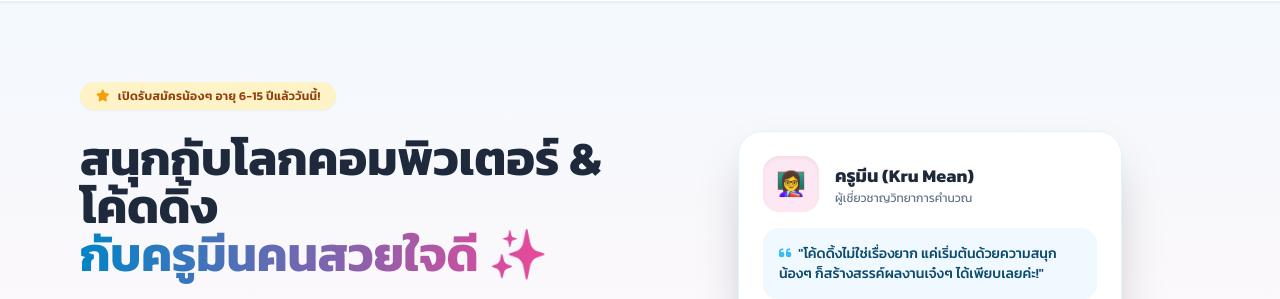
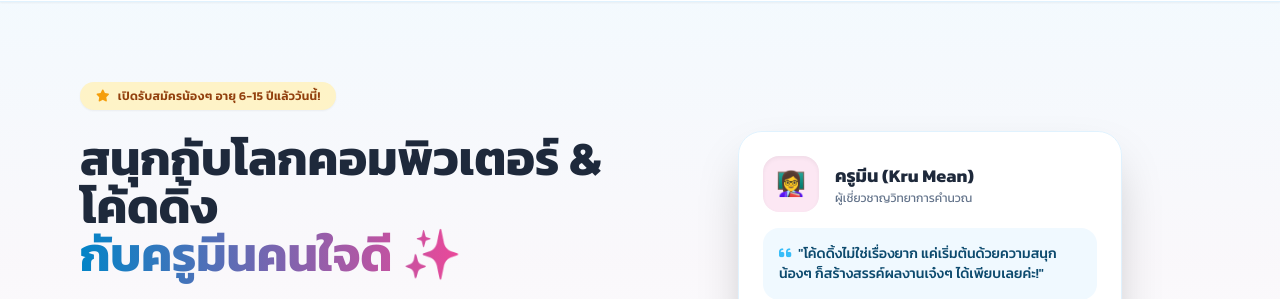
Before and after one commit to pswkan04-Kmean/Coding-Kru-Mean, a plain HTML site: page index.html in a window 1280 px wide. Shown: the part 69-368 px from the top of the page. Drawn offline with nearby package versions, Linux system fonts and the light colour scheme; no server answers.

Commit message:
Update index.html
Update 10

```diff
--- a/index.html
+++ b/index.html
@@ -81,7 +81,7 @@
                         </span>
                         <h2 class="text-3xl md:text-5xl font-bold text-slate-800 leading-tight">
                             สนุกกับโลกคอมพิวเตอร์ & โค้ดดิ้ง <br/>
-                            <span class="text-transparent bg-clip-text bg-gradient-to-r from-sky-600 to-pink-500">กับครูมีนคนสวยใจดี ✨</span>
+                            <span class="text-transparent bg-clip-text bg-gradient-to-r from-sky-600 to-pink-500">กับครูมีนคนใจดี ✨</span>
                         </h2>
                         <p class="text-slate-600 text-base md:text-lg font-light leading-relaxed">
                             เปลี่ยนเวลาเล่นเกมมือถือให้เป็นทักษะสร้างสรรค์อนาคต เรียนสนุก เข้าใจง่าย ปูพื้นฐานแน่นตั้งแต่ Scratch, Python จนถึงสร้างเกมและเว็บด้วยตัวเอง!
```
